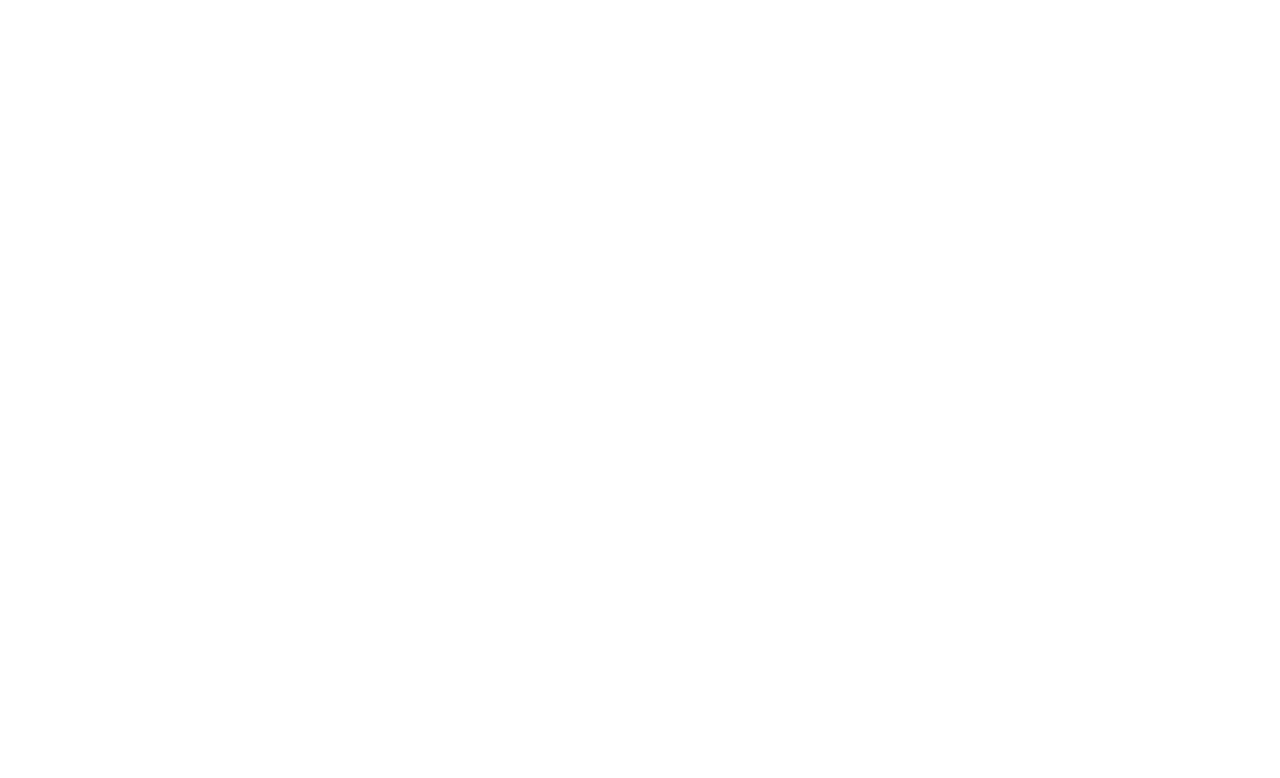
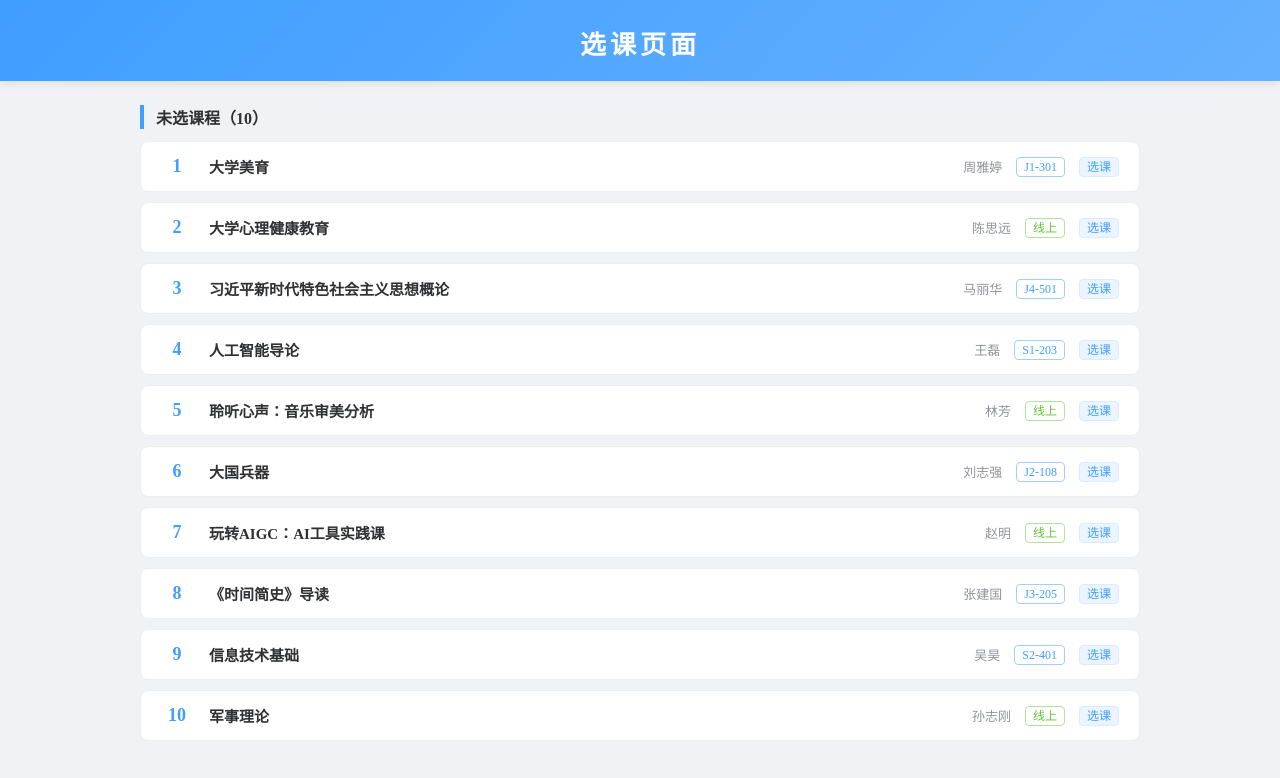
Before and after one commit to JiaoBuGouShui123/VueProject, a Vue app: page /course in a window 1280 px wide. Before the commit this address had no page. Shown: the top 778 px of the page. Built offline with nearby package versions, Linux system fonts and the light colour scheme.

Commit message:
添加选课页面（CourseSelection）、优化成绩查询页面（必修/选修、15门课程）、课程表配色、班级查询全屏布局、实训报告

```diff
--- /dev/null
+++ b/src/assets/data/course.json
@@ -0,0 +1,62 @@
+[
+  {
+    "id": 1,
+    "name": "大学美育",
+    "teacher": "周雅婷",
+    "classroom": "J1-301"
+  },
+  {
+    "id": 2,
+    "name": "大学心理健康教育",
+    "teacher": "陈思远",
+    "classroom": "线上"
+  },
+  {
+    "id": 3,
+    "name": "习近平新时代特色社会主义思想概论",
+    "teacher": "马丽华",
+    "classroom": "J4-501"
+  },
+  {
+    "id": 4,
+    "name": "人工智能导论",
+    "teacher": "王磊",
+    "classroom": "S1-203"
+  },
+  {
+    "id": 5,
+    "name": "聆听心声：音乐审美分析",
+    "teacher": "林芳",
+    "classroom": "线上"
+  },
+  {
+    "id": 6,
+    "name": "大国兵器",
+    "teacher": "刘志强",
+    "classroom": "J2-108"
+  },
+  {
+    "id": 7,
+    "name": "玩转AIGC：AI工具实践课",
+    "teacher": "赵明",
+    "classroom": "线上"
+  },
+  {
+    "id": 8,
+    "name": "《时间简史》导读",
+    "teacher": "张建国",
+    "classroom": "J3-205"
+  },
+  {
+    "id": 9,
+    "name": "信息技术基础",
+    "teacher": "吴昊",
+    "classroom": "S2-401"
+  },
+  {
+    "id": 10,
+    "name": "军事理论",
+    "teacher": "孙志刚",
+    "classroom": "线上"
+  }
+]
--- a/src/router/index.js
+++ b/src/router/index.js
@@ -7,6 +7,8 @@
 import NotisDetail from '../views/noticedetail/index.vue'
 import ScheduleView from '../views/Schedule/index.vue'
 import ClassmateSearch from '../views/ClassmateSearch/index.vue'
+import CourseSelection from '../views/CourseSelection/index.vue'
+
 
 const router = createRouter({
   history: createWebHistory(import.meta.env.BASE_URL),
@@ -50,6 +52,11 @@
       name: 'classmate',
       component: ClassmateSearch,
     },
+    {
+      path: '/course',
+      name: 'course',
+      component: CourseSelection,
+    }
 
   ],
 })
--- /dev/null
+++ b/src/views/CourseSelection/index.vue
@@ -0,0 +1,180 @@
+<template>
+  <div class="course-page">
+    <!-- 标题 -->
+    <div class="page-header">
+      <h2>选课页面</h2>
+    </div>
+
+    <!-- 课程列表 -->
+    <div class="page-body">
+      <!-- 已选课程 -->
+      <div v-if="selectedCourses.length" class="section">
+        <div class="section-title">已选课程（{{ selectedCourses.length }}）</div>
+        <div class="course-list">
+          <div v-for="course in selectedCourses" :key="course.id" class="course-item course-item--selected" @click="deselect(course.id)">
+            <div class="course-left">
+              <span class="course-index">{{ course.id }}</span>
+              <span class="course-name">{{ course.name }}</span>
+            </div>
+            <div class="course-right">
+              <span class="course-teacher">{{ course.teacher }}</span>
+              <el-tag :type="course.classroom === '线上' ? 'success' : ''" size="small" effect="plain">
+                {{ course.classroom }}
+              </el-tag>
+              <el-tag type="danger" size="small">退选</el-tag>
+            </div>
+          </div>
+        </div>
+      </div>
+
+      <el-divider v-if="selectedCourses.length && unselectedCourses.length" />
+
+      <!-- 未选课程 -->
+      <div class="section">
+        <div class="section-title">未选课程（{{ unselectedCourses.length }}）</div>
+        <div class="course-list">
+          <div v-for="course in unselectedCourses" :key="course.id" class="course-item" @click="select(course.id)">
+            <div class="course-left">
+              <span class="course-index">{{ course.id }}</span>
+              <span class="course-name">{{ course.name }}</span>
+            </div>
+            <div class="course-right">
+              <span class="course-teacher">{{ course.teacher }}</span>
+              <el-tag :type="course.classroom === '线上' ? 'success' : ''" size="small" effect="plain">
+                {{ course.classroom }}
+              </el-tag>
+              <el-tag type="primary" size="small">选课</el-tag>
+            </div>
+          </div>
+        </div>
+      </div>
+    </div>
+  </div>
+</template>
+
+<script setup>
+import { ref, computed } from 'vue'
+import coursesData from '@/assets/data/course.json'
+
+const selectedIds = ref([])
+
+const selectedCourses = computed(() => coursesData.filter(c => selectedIds.value.includes(c.id)))
+const unselectedCourses = computed(() => coursesData.filter(c => !selectedIds.value.includes(c.id)))
+
+function select(id) {
+  if (!selectedIds.value.includes(id)) {
+    selectedIds.value.push(id)
+  }
+}
+
+function deselect(id) {
+  const idx = selectedIds.value.indexOf(id)
+  if (idx >= 0) {
+    selectedIds.value.splice(idx, 1)
+  }
+}
+</script>
+
+<style scoped>
+.course-page {
+  min-height: 100vh;
+  background-color: #f0f2f5;
+}
+
+.page-header {
+  text-align: center;
+  padding: 24px 0 20px;
+  background: linear-gradient(135deg, #409Eff, #66b1ff);
+  box-shadow: 0 2px 8px rgba(0, 0, 0, 0.1);
+}
+
+.page-header h2 {
+  margin: 0;
+  font-size: 26px;
+  font-weight: bold;
+  color: #fff;
+  letter-spacing: 4px;
+}
+
+.page-body {
+  padding: 24px 40px;
+  max-width: 1000px;
+  margin: 0 auto;
+}
+
+.section-title {
+  font-size: 16px;
+  font-weight: 600;
+  color: #303133;
+  margin-bottom: 12px;
+  padding-left: 12px;
+  border-left: 4px solid #409Eff;
+}
+
+.course-list {
+  display: flex;
+  flex-direction: column;
+  gap: 10px;
+}
+
+.course-item {
+  display: flex;
+  justify-content: space-between;
+  align-items: center;
+  padding: 14px 20px;
+  background: #fff;
+  border-radius: 8px;
+  cursor: pointer;
+  transition: all 0.2s;
+  border: 1px solid #ebeef5;
+}
+
+.course-item:hover {
+  background: #ecf5ff;
+  border-color: #409Eff;
+  transform: translateX(4px);
+}
+
+.course-item--selected {
+  border-color: #f56c6c;
+}
+
+.course-item--selected:hover {
+  background: #fef0f0;
+  border-color: #f56c6c;
+}
+
+.course-left {
+  display: flex;
+  align-items: center;
+  gap: 16px;
+}
+
+.course-index {
+  font-size: 18px;
+  font-weight: bold;
+  color: #409Eff;
+  width: 32px;
+  text-align: center;
+}
+
+.course-name {
+  font-size: 15px;
+  font-weight: 600;
+  color: #303133;
+}
+
+.course-right {
+  display: flex;
+  align-items: center;
+  gap: 14px;
+  flex-shrink: 0;
+}
+
+.course-teacher {
+  font-size: 13px;
+  color: #909399;
+  min-width: 60px;
+  text-align: right;
+}
+</style>
--- a/src/views/Grade/index.vue
+++ b/src/views/Grade/index.vue
@@ -1,26 +1,34 @@
 <template>
-    <div>
+  <div class="grade-page">
+    <!-- 顶栏 -->
     <Head />
-        <div class="main-content">
+
+    <!-- 标题 -->
+    <div class="page-header">
+      <h2>成绩查询</h2>
+    </div>
+
+    <!-- 表格主体 -->
+    <div class="page-body">
       <el-card class="grade-card" shadow="hover">
-                <template #header>
-                    <div class="card-header">
-                        <el-icon><Trophy /></el-icon>
-                        <span>成绩查询</span>
-                    </div>
+        <el-table :data="gradeData" border stripe class="grade-table" max-height="550">
+          <el-table-column prop="course" label="课程名称" min-width="180" />
+          <el-table-column prop="type" label="课程类别" width="110" align="center">
+            <template #default="{ row }">
+              <el-tag :type="row.type === '必修' ? 'danger' : 'warning'" effect="plain">
+                {{ row.type }}
+              </el-tag>
             </template>
-
-                <el-table :data="gradeData" border stripe style="width: 100%">
-                    <el-table-column prop="course" label="课程名称" />
-                    <el-table-column prop="credit" label="学分" width="80" />
-                    <el-table-column prop="score" label="成绩" width="100">
+          </el-table-column>
+          <el-table-column prop="credit" label="学分" width="80" align="center" />
+          <el-table-column prop="score" label="成绩" width="100" align="center">
             <template #default="{ row }">
-                            <el-tag :type="row.score >= 60 ? 'success' : 'danger'">
+              <el-tag :type="row.score >= 90 ? '' : row.score >= 60 ? 'success' : 'danger'">
                 {{ row.score }}
               </el-tag>
             </template>
           </el-table-column>
-                    <el-table-column prop="term" label="学期" width="140" />
+          <el-table-column prop="term" label="学期" width="180" align="center" />
         </el-table>
       </el-card>
     </div>
@@ -29,33 +37,61 @@
 
 <script setup>
 import { ref } from 'vue'
-import { Trophy } from '@element-plus/icons-vue'
 import Head from '../../components/head.vue'
 
 const gradeData = ref([
-    { course: '高等数学', credit: 4, score: 85, term: '2024-2025 第一学期' },
-    { course: '大学英语', credit: 3, score: 78, term: '2024-2025 第一学期' },
-    { course: 'C语言程序设计', credit: 3, score: 92, term: '2024-2025 第一学期' },
-    { course: '数据结构', credit: 4, score: 88, term: '2024-2025 第一学期' },
-    { course: '计算机网络', credit: 3, score: 55, term: '2024-2025 第一学期' },
+  { course: '高等数学（上）', type: '必修', credit: 4, score: 85, term: '2024-2025 第一学期' },
+  { course: '高等数学（下）', type: '必修', credit: 4, score: 78, term: '2024-2025 第二学期' },
+  { course: '大学英语（一）', type: '必修', credit: 3, score: 80, term: '2024-2025 第一学期' },
+  { course: '大学英语（二）', type: '必修', credit: 3, score: 72, term: '2024-2025 第二学期' },
+  { course: 'C语言程序设计', type: '必修', credit: 3, score: 92, term: '2024-2025 第一学期' },
+  { course: '数据结构', type: '必修', credit: 4, score: 88, term: '2024-2025 第二学期' },
+  { course: '计算机网络', type: '必修', credit: 3, score: 55, term: '2024-2025 第一学期' },
+  { course: '数据库原理', type: '必修', credit: 3, score: 76, term: '2024-2025 第二学期' },
+  { course: '操作系统', type: '必修', credit: 4, score: 83, term: '2024-2025 第二学期' },
+  { course: '思政课', type: '必修', credit: 2, score: 90, term: '2024-2025 第一学期' },
+  { course: '体育（一）', type: '必修', credit: 1, score: 95, term: '2024-2025 第一学期' },
+  { course: '体育（二）', type: '必修', credit: 1, score: 88, term: '2024-2025 第二学期' },
+  { course: 'Java程序设计', type: '选修', credit: 2, score: 86, term: '2024-2025 第二学期' },
+  { course: 'Python基础', type: '选修', credit: 2, score: 91, term: '2024-2025 第二学期' },
+  { course: '网页设计与制作', type: '选修', credit: 2, score: 74, term: '2024-2025 第一学期' },
 ])
 </script>
 
 <style scoped>
-.main-content {
-    padding: 40px 60px;
+.grade-page {
+  min-height: 100vh;
+  background-color: #f0f2f5;
+}
+
+.page-header {
+  text-align: center;
+  padding: 24px 0 20px;
+  background: linear-gradient(135deg, #409Eff, #66b1ff);
+  box-shadow: 0 2px 8px rgba(0, 0, 0, 0.1);
+}
+
+.page-header h2 {
+  margin: 0;
+  font-size: 26px;
+  font-weight: bold;
+  color: #fff;
+  letter-spacing: 4px;
+}
+
+.page-body {
+  display: flex;
+  justify-content: center;
+  padding: 30px 40px;
 }
 
 .grade-card {
-    max-width: 900px;
-    margin: 0 auto;
+  width: 100%;
+  max-width: 1000px;
 }
 
-.card-header {
-    display: flex;
-    align-items: center;
-    gap: 8px;
-    font-size: 18px;
-    font-weight: bold;
+.grade-table {
+  width: 100%;
+  font-size: 14px;
 }
 </style>
--- a/src/views/home/index.vue
+++ b/src/views/home/index.vue
@@ -281,6 +281,7 @@
 
 const menuRouteMap = {
   '2-1': '/userinfo',
+  '3-1': '/course',
   '4-1': '/userinfo',
   '4-2': '/grade',
 }
```
Lines whose indentation alone changed are shown as unchanged.
